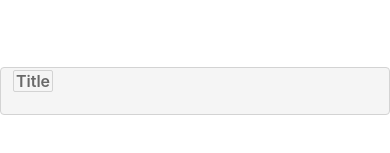
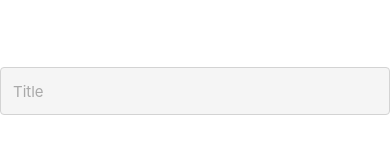
Before and after one commit to PrayaAmadigaPitasa/react-native-design-kit, a React Native app: screen / in a window 390 px wide. Shown: the part 331-484 px from the top of the page. Built offline with nearby package versions, Linux system fonts and the light colour scheme.

Commit message:
Fix Input multiline alignment

```diff
--- a/App.tsx
+++ b/App.tsx
@@ -5,7 +5,7 @@ import {Input} from './src';
 export default function App() {
   return (
     <View style={styles.container}>
-      <Input rightIconAction="delete" label="Title" labelPosition="border" />
+      <Input rightIconAction="delete" label="Title" labelPosition="box" />
     </View>
   );
 }
--- a/src/components/Input.tsx
+++ b/src/components/Input.tsx
@@ -65,6 +65,9 @@ export default function Input({
   labelBoxActiveSize = 12,
   labelBoxActiveOffset = -14,
   inputBoxActiveOffset = 5,
+  style,
+  placeholder,
+  multiline,
   onChangeText,
   secureTextEntry,
   ...props
@@ -226,7 +229,7 @@ export default function Input({
                         }
                       : {},
                   ])}>
-                  {label !== undefined ? label : props.placeholder}
+                  {label !== undefined ? label : placeholder}
                 </Animated.Text>
               </Animated.View>
             ) : (
@@ -245,11 +248,14 @@ export default function Input({
                   setRef(instance);
                   inputRef !== undefined && inputRef(instance);
                 }}
+                multiline={multiline}
                 secureTextEntry={!visibility}
-                placeholder={
-                  labelPosition === 'box' ? undefined : props.placeholder
-                }
-                style={StyleSheet.flatten([styles.inputBox, props.style])}
+                placeholder={labelPosition === 'box' ? undefined : placeholder}
+                style={StyleSheet.flatten([
+                  styles.inputBox,
+                  multiline && styles.inputBoxMultiline,
+                  style,
+                ])}
                 onChangeText={text => {
                   onChangeText && onChangeText(text);
                   setInputValue(text);
@@ -291,6 +297,9 @@ const styles = StyleSheet.create({
     flex: 1,
     width: '100%',
     fontSize: 15,
+    textAlignVertical: 'center',
+  },
+  inputBoxMultiline: {
     textAlignVertical: 'top',
   },
   inputContainer: {
```
